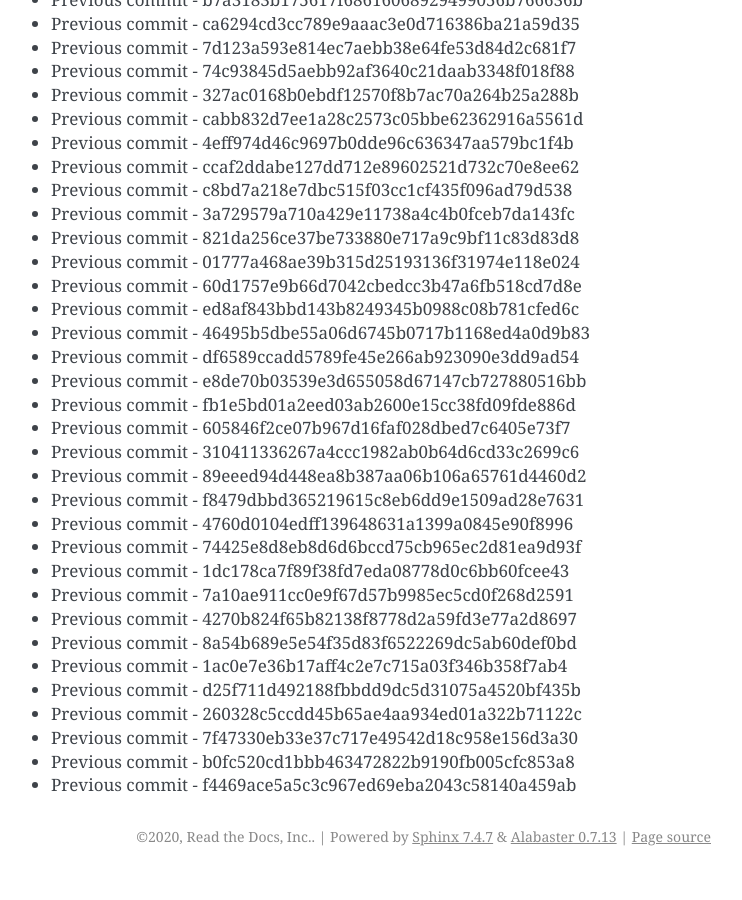
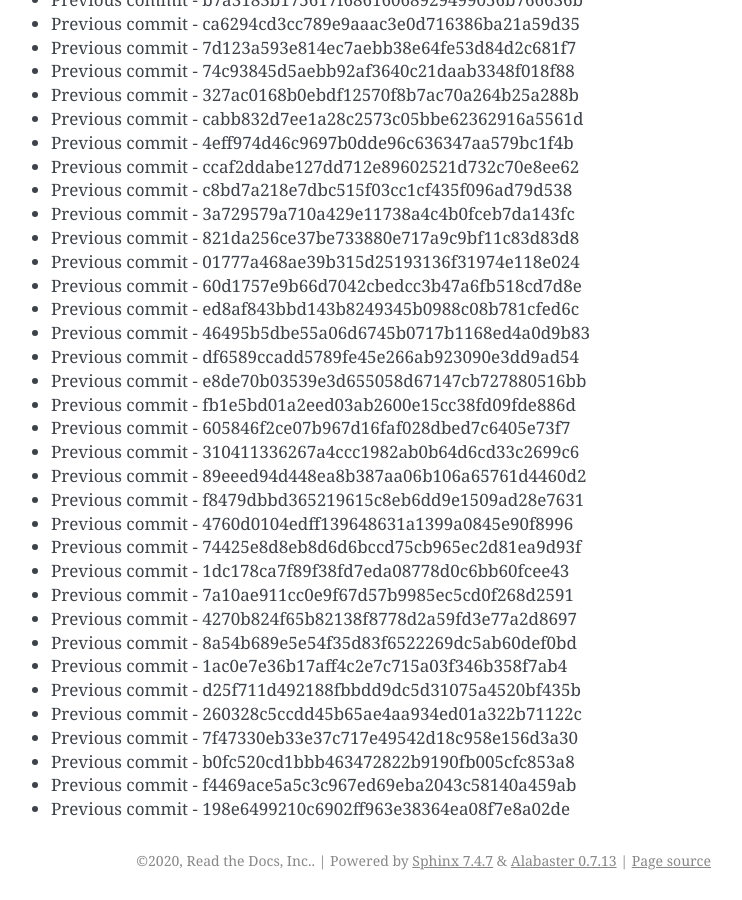
Before and after one commit to readthedocs/rtd-git-stresstest, a Sphinx documentation site: the page built from docs/updates.rst, in a window 1280 px wide and 900 px high, scrolled down 89870 px. Shown: the whole window, without its empty margins (399-1141 px from the left). Built offline with Sphinx 7.4.7, drawn with Linux system fonts in a browser that asks for light colours; before the commit the page ends 90746 px from its top, so only the background shows below that.

Commit message:
Generating commit from previous: 198e6499210c6902ff963e38364ea08f7e8a02de

```diff
--- a/docs/updates.rst
+++ b/docs/updates.rst
@@ -3808,3 +3808,4 @@ It can be tested for any performance characteristics.
 * Previous commit - 7f47330eb33e37c717e49542d18c958e156d3a30
 * Previous commit - b0fc520cd1bbb463472822b9190fb005cfc853a8
 * Previous commit - f4469ace5a5c3c967ed69eba2043c58140a459ab
+* Previous commit - 198e6499210c6902ff963e38364ea08f7e8a02de
```
